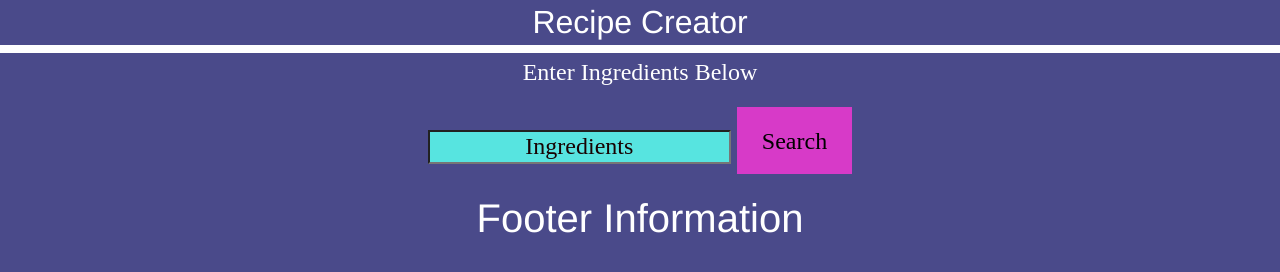
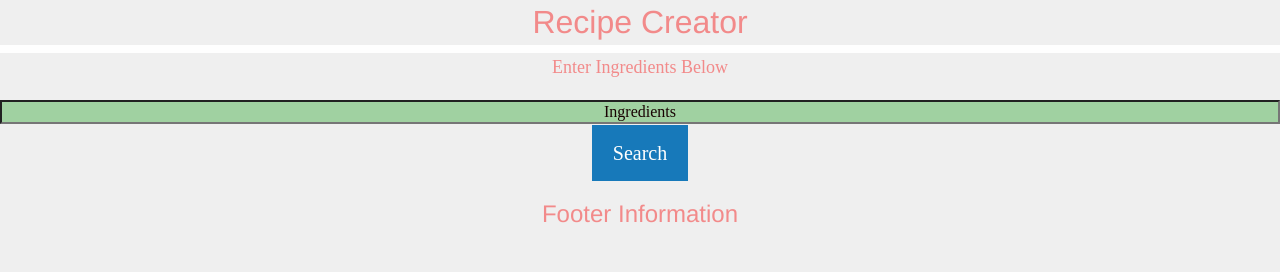
Before and after one commit to JesseDenier/Recipe-Creator, a plain HTML site: page index.html in a window 1280 px wide. Drawn offline with nearby package versions, Linux system fonts and the light colour scheme; no server answers.

Commit message:
foundation styling

```diff
--- a/assets/css/style.css
+++ b/assets/css/style.css
@@ -1,23 +1,18 @@
 *{
-    background-color: rgb(74, 74, 138);
-    color: white;
+    background-color: rgb(239, 239, 239);
+    color: rgb(242, 138, 138);
     justify-content: center;
     align-items: center;
     text-align: center;
     font-family: "Times New Roman", Times, serif;
-    font-size: x-large;
+    font-size: large;
 }
 
-.button{
-    background-color: rgb(215, 58, 200);
-    color: black;
-    font-size: x-large;
-}
 
 #ingredientInput{
-    background-color: rgb(87, 228, 224);
+    background-color: rgb(160, 209, 161);
     color: black;
-
+    font-size: medium;
 }
 
 ::placeholder {
@@ -27,3 +22,7 @@
   h1{
     font-size: xx-large;
   }
+
+  h2{
+    font-size: x-large
+  }
--- a/index.html
+++ b/index.html
@@ -22,9 +22,9 @@
     <!-- input button-->
     <div>
       <p>Enter Ingredients Below</p>
-      <input placeholder="Ingredients" id="ingredientInput" />
+      <input placeholder="Ingredients" class="medium-6 cell" id="ingredientInput" />
       <!-- submit button-->
-      <button id="recipeSearchBtn" class="button">Search</button>
+      <button id="recipeSearchBtn" class="button large">Search</button>
     </div>
     <footer><h2>Footer Information</h2></footer>
     <!--Links Jquery JS. -->
```
